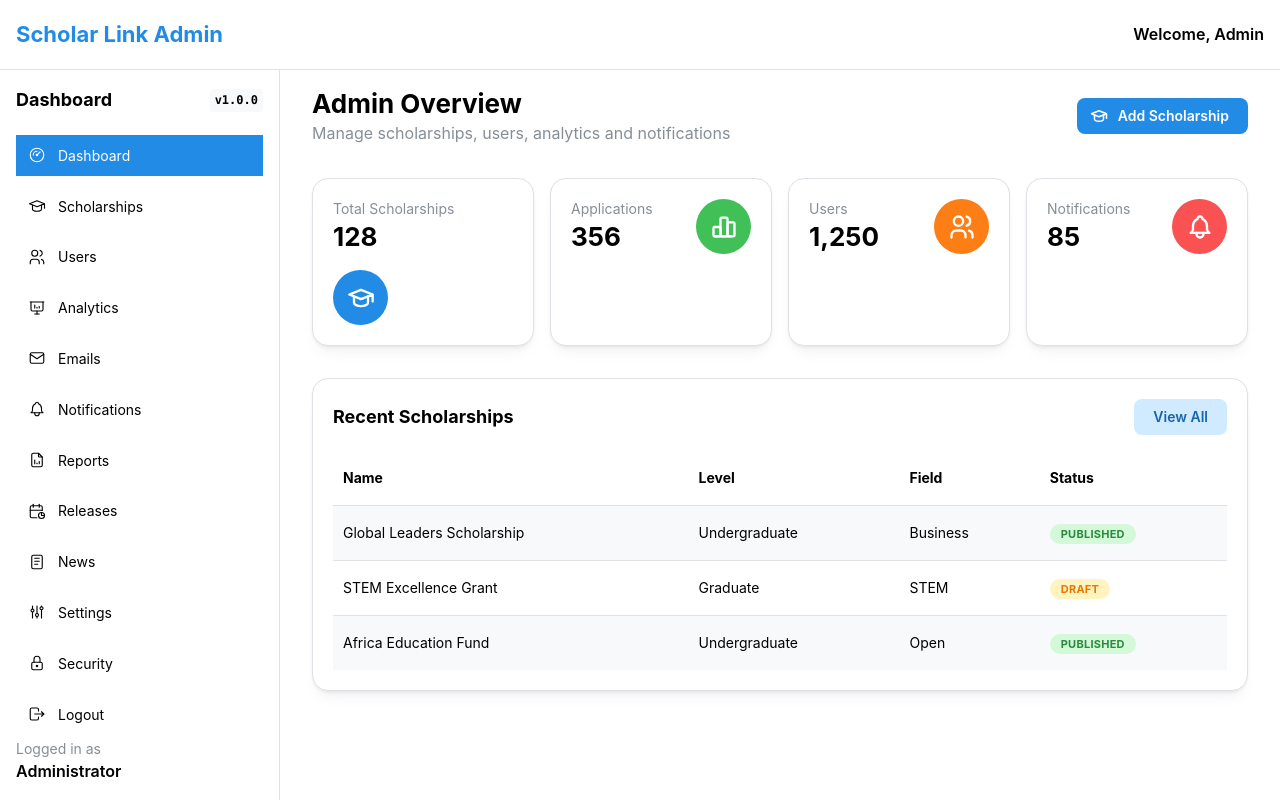
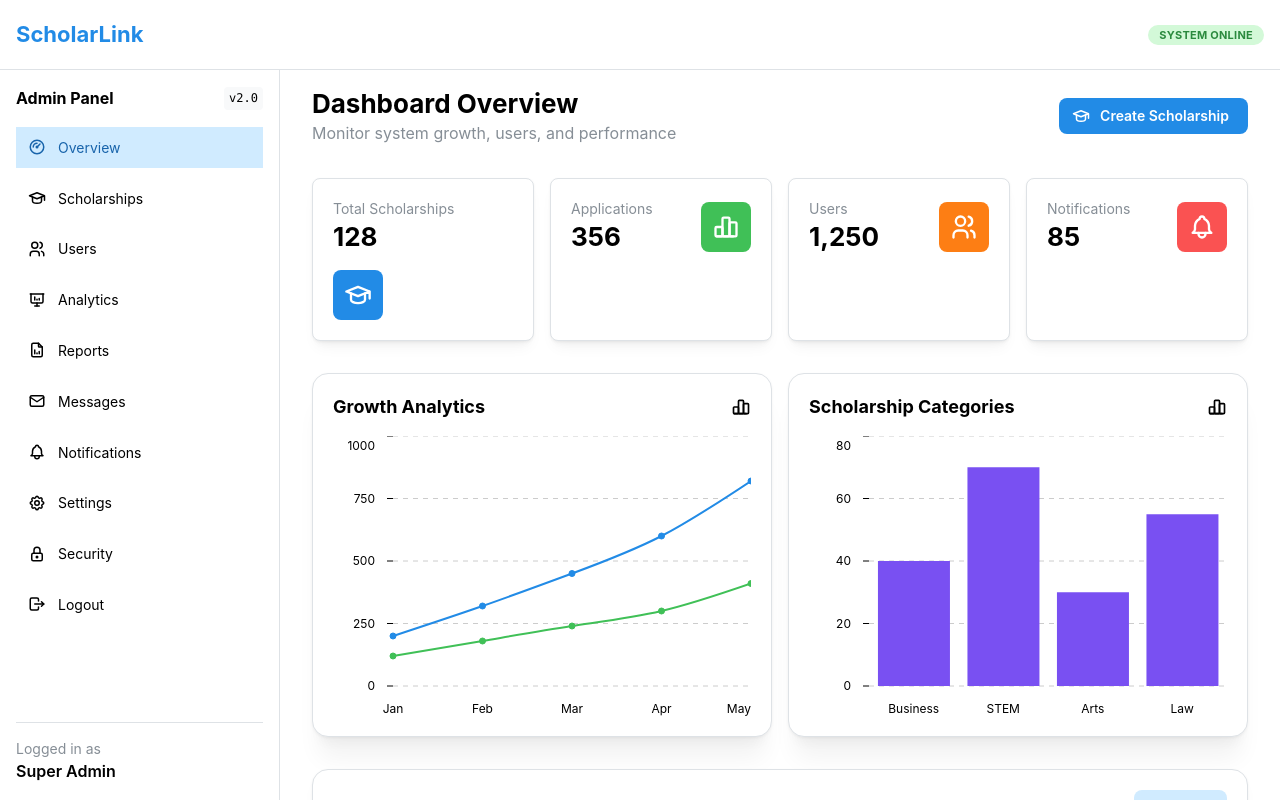
Before and after one commit to RachealMilele123/Admin_FrontEnd, a React (Vite) app: page /admin/dashboard in a window 1280 px wide. Shown: the top 800 px of the page. Built offline with nearby package versions, Linux system fonts and the light colour scheme.

Commit message:
modified the dushboard

```diff
--- a/package.json
+++ b/package.json
@@ -10,13 +10,15 @@
     "preview": "vite preview"
   },
   "dependencies": {
+    "@mantine/charts": "^9.2.0",
     "@mantine/core": "^9.2.0",
     "@mantine/form": "^9.2.0",
     "@mantine/hooks": "^9.2.0",
     "@tabler/icons-react": "^3.44.0",
     "react": "^19.2.4",
     "react-dom": "^19.2.4",
-    "react-router-dom": "^7.15.0"
+    "react-router-dom": "^7.15.0",
+    "recharts": "^3.8.1"
   },
   "devDependencies": {
     "@babel/core": "^7.29.0",
--- a/src/pages/AdminDashboard.jsx
+++ b/src/pages/AdminDashboard.jsx
@@ -18,43 +18,66 @@ import {
   ScrollArea,
   Code,
   Box,
+  Divider,
 } from "@mantine/core";
 
 import {
-  IconHome,
+  IconGauge,
   IconUsers,
+  IconSchool,
+  IconPresentationAnalytics,
   IconBell,
   IconSettings,
-  IconChartBar,
-  IconMail,
   IconLogout,
-  IconSchool,
-  IconGauge,
+  IconFileAnalytics,
   IconCalendarStats,
-  IconFileAnalytics,
-  IconPresentationAnalytics,
+  IconNotes,
   IconAdjustments,
   IconLock,
-  IconNotes,
+  IconMail,
+  IconChartBar,
 } from "@tabler/icons-react";
+
+import { LineChart, BarChart } from "@mantine/charts";
 
 import "./Navbar.css";
 
+/* ---------------- MOCK DATA ---------------- */
+
 const navItems = [
-  { label: "Dashboard", icon: IconGauge },
+  { label: "Overview", icon: IconGauge },
   { label: "Scholarships", icon: IconSchool },
   { label: "Users", icon: IconUsers },
   { label: "Analytics", icon: IconPresentationAnalytics },
-  { label: "Emails", icon: IconMail },
+  { label: "Reports", icon: IconFileAnalytics },
+  { label: "Messages", icon: IconMail },
   { label: "Notifications", icon: IconBell },
-  { label: "Reports", icon: IconFileAnalytics },
-  { label: "Releases", icon: IconCalendarStats },
-  { label: "News", icon: IconNotes },
-  { label: "Settings", icon: IconAdjustments },
+  { label: "Settings", icon: IconSettings },
   { label: "Security", icon: IconLock },
   { label: "Logout", icon: IconLogout },
 ];
 
+/* 📊 Chart Data */
+const lineData = [
+  { month: "Jan", users: 200, applications: 120 },
+  { month: "Feb", users: 320, applications: 180 },
+  { month: "Mar", users: 450, applications: 240 },
+  { month: "Apr", users: 600, applications: 300 },
+  { month: "May", users: 820, applications: 410 },
+];
+
+const barData = [
+  { category: "Business", scholarships: 40 },
+  { category: "STEM", scholarships: 70 },
+  { category: "Arts", scholarships: 30 },
+  { category: "Law", scholarships: 55 },
+];
+const activity = [
+  "New user registered",
+  "Scholarship application submitted",
+  "Admin updated settings",
+  "New message received",
+];
 function AdminDashboard() {
   const [opened, setOpened] = useState(false);
 
@@ -82,16 +105,12 @@ function AdminDashboard() {
   return (
     <AppShell
       padding="md"
-      navbar={{
-        width: 280,
-        breakpoint: "sm",
-        collapsed: { mobile: !opened },
-      }}
+      navbar={{ width: 280, breakpoint: "sm", collapsed: { mobile: !opened } }}
       header={{ height: 70 }}
     >
       {/* HEADER */}
       <AppShell.Header px="md">
-        <Group h="100%" justify="space-between">
+        <Group justify="space-between" h="100%">
           <Group>
             <Burger
               opened={opened}
@@ -101,143 +120,174 @@ function AdminDashboard() {
             />
 
             <Title order={3} c="blue">
-              Scholar Link Admin
+              ScholarLink
             </Title>
           </Group>
 
-          <Text fw={600}>Welcome, Admin</Text>
+          <Badge color="green" variant="light">
+            System Online
+          </Badge>
         </Group>
       </AppShell.Header>
 
       {/* SIDEBAR */}
       <AppShell.Navbar p="md">
-        <Group justify="space-between" mb="lg">
-          <Text fw={700} size="lg">
-            Dashboard
-          </Text>
-
-          <Code fw={700}>v1.0.0</Code>
+        <Group justify="space-between" mb="md">
+          <Text fw={700}>Admin Panel</Text>
+          <Code>v2.0</Code>
         </Group>
 
         <ScrollArea style={{ flex: 1 }}>
           <Stack gap="xs">
-            {navItems.map((item, index) => (
+            {navItems.map((item, i) => (
               <NavLink
-                key={index}
+                key={i}
                 label={item.label}
-                leftSection={<item.icon size={18} stroke={1.5} />}
-                active={item.label === "Dashboard"}
-                variant="filled"
-                color="blue"
-                className="custom-navlink"
+                leftSection={<item.icon size={18} />}
+                active={item.label === "Overview"}
               />
             ))}
           </Stack>
         </ScrollArea>
 
-        <Box mt="md">
-          <Text size="sm" c="dimmed">
-            Logged in as
-          </Text>
+        <Divider my="md" />
 
-          <Text fw={600}>Administrator</Text>
-        </Box>
+        <Text size="sm" c="dimmed">
+          Logged in as
+        </Text>
+        <Text fw={600}>Super Admin</Text>
       </AppShell.Navbar>
 
-      {/* MAIN CONTENT */}
+      {/* MAIN */}
       <AppShell.Main>
         <Container fluid>
-          {/* PAGE TITLE */}
+
+          {/* HEADER */}
           <Group justify="space-between" mb="xl">
             <div>
-              <Title order={2}>Admin Overview</Title>
-
+              <Title order={2}>Dashboard Overview</Title>
               <Text c="dimmed">
-                Manage scholarships, users, analytics and notifications
+                Monitor system growth, users, and performance
               </Text>
             </div>
 
             <Button leftSection={<IconSchool size={18} />}>
-              Add Scholarship
+              Create Scholarship
             </Button>
           </Group>
 
-          {/* STATS */}
-          <SimpleGrid cols={{ base: 1, sm: 2, md: 4 }} mb="xl">
-            <Card shadow="sm" padding="lg" radius="lg" withBorder>
+          {/* KPI CARDS */}
+           <SimpleGrid cols={{ base: 1, sm: 2, md: 4 }} mb="xl">
+            <Card shadow="sm" padding="lg" radius="md" withBorder>
               <Group justify="space-between">
                 <div>
                   <Text size="sm" c="dimmed">
                     Total Scholarships
                   </Text>
-
                   <Title order={2}>128</Title>
                 </div>
 
-                <ThemeIcon size={55} radius="xl" color="blue">
+                <ThemeIcon size={50} radius="md" color="blue">
                   <IconSchool size={28} />
                 </ThemeIcon>
               </Group>
             </Card>
 
-            <Card shadow="sm" padding="lg" radius="lg" withBorder>
+            <Card shadow="sm" padding="lg" radius="md" withBorder>
               <Group justify="space-between">
                 <div>
                   <Text size="sm" c="dimmed">
                     Applications
                   </Text>
-
                   <Title order={2}>356</Title>
                 </div>
 
-                <ThemeIcon size={55} radius="xl" color="green">
+                <ThemeIcon size={50} radius="md" color="green">
                   <IconChartBar size={28} />
                 </ThemeIcon>
               </Group>
             </Card>
 
-            <Card shadow="sm" padding="lg" radius="lg" withBorder>
+            <Card shadow="sm" padding="lg" radius="md" withBorder>
               <Group justify="space-between">
                 <div>
                   <Text size="sm" c="dimmed">
                     Users
                   </Text>
-
                   <Title order={2}>1,250</Title>
                 </div>
 
-                <ThemeIcon size={55} radius="xl" color="orange">
+                <ThemeIcon size={50} radius="md" color="orange">
                   <IconUsers size={28} />
                 </ThemeIcon>
               </Group>
             </Card>
-
-            <Card shadow="sm" padding="lg" radius="lg" withBorder>
+          <Card shadow="sm" padding="lg" radius="md" withBorder>
               <Group justify="space-between">
                 <div>
                   <Text size="sm" c="dimmed">
                     Notifications
                   </Text>
-
                   <Title order={2}>85</Title>
                 </div>
 
-                <ThemeIcon size={55} radius="xl" color="red">
+                <ThemeIcon size={50} radius="md" color="red">
                   <IconBell size={28} />
                 </ThemeIcon>
               </Group>
             </Card>
           </SimpleGrid>
 
+          {/* CHARTS SECTION (🔥 PREMIUM LOOK) */}
+          <SimpleGrid cols={{ base: 1, md: 2 }} mb="xl">
+
+            {/* LINE CHART */}
+            <Card shadow="lg" radius="lg" p="lg" withBorder>
+              <Group justify="space-between" mb="md">
+                <Title order={4}>Growth Analytics</Title>
+                <IconChartBar size={20} />
+              </Group>
+
+              <LineChart
+                h={280}
+                data={lineData}
+                dataKey="month"
+                series={[
+                  { name: "users", color: "blue.6" },
+                  { name: "applications", color: "green.6" },
+                ]}
+                curveType="natural"
+              />
+            </Card>
+
+            {/* BAR CHART */}
+            <Card shadow="lg" radius="lg" p="lg" withBorder>
+              <Group justify="space-between" mb="md">
+                <Title order={4}>Scholarship Categories</Title>
+                <IconChartBar size={20} />
+              </Group>
+
+              <BarChart
+                h={280}
+                data={barData}
+                dataKey="category"
+                series={[
+                  { name: "scholarships", color: "violet.6" },
+                ]}
+                tickLine="y"
+              />
+            </Card>
+
+          </SimpleGrid>
+
           {/* TABLE */}
-          <Card shadow="sm" padding="lg" radius="lg" withBorder>
+          <Card shadow="sm" radius="lg" p="lg" withBorder>
             <Group justify="space-between" mb="md">
               <Title order={4}>Recent Scholarships</Title>
-
               <Button variant="light">View All</Button>
             </Group>
 
-            <Table striped highlightOnHover verticalSpacing="md">
+            <Table striped highlightOnHover>
               <Table.Thead>
                 <Table.Tr>
                   <Table.Th>Name</Table.Th>
@@ -248,24 +298,14 @@ function AdminDashboard() {
               </Table.Thead>
 
               <Table.Tbody>
-                {rows.map((row, index) => (
-                  <Table.Tr key={index}>
-                    <Table.Td>{row.name}</Table.Td>
-
-                    <Table.Td>{row.level}</Table.Td>
-
-                    <Table.Td>{row.field}</Table.Td>
-
+                {rows.map((r, i) => (
+                  <Table.Tr key={i}>
+                    <Table.Td>{r.name}</Table.Td>
+                    <Table.Td>{r.level}</Table.Td>
+                    <Table.Td>{r.field}</Table.Td>
                     <Table.Td>
-                      <Badge
-                        color={
-                          row.status === "Published"
-                            ? "green"
-                            : "yellow"
-                        }
-                        variant="light"
-                      >
-                        {row.status}
+                      <Badge color={r.status === "Published" ? "green" : "yellow"}>
+                        {r.status}
                       </Badge>
                     </Table.Td>
                   </Table.Tr>
@@ -273,6 +313,23 @@ function AdminDashboard() {
               </Table.Tbody>
             </Table>
           </Card>
+
+           {/* ACTIVITY PANEL */}
+          <Card shadow="sm" radius="lg" p="lg" withBorder>
+            <Title order={4} mb="md">
+              Recent Activity
+            </Title>
+
+            <Stack gap="xs">
+              {activity.map((a, i) => (
+                <Group key={i}>
+                  <ThemeIcon size={10} radius="xl" color="blue" />
+                  <Text size="sm">{a}</Text>
+                </Group>
+              ))}
+            </Stack>
+          </Card>
+
         </Container>
       </AppShell.Main>
     </AppShell>
```
Also changed, not shown: 1 other file (tests, documents, lock files or other folders).
